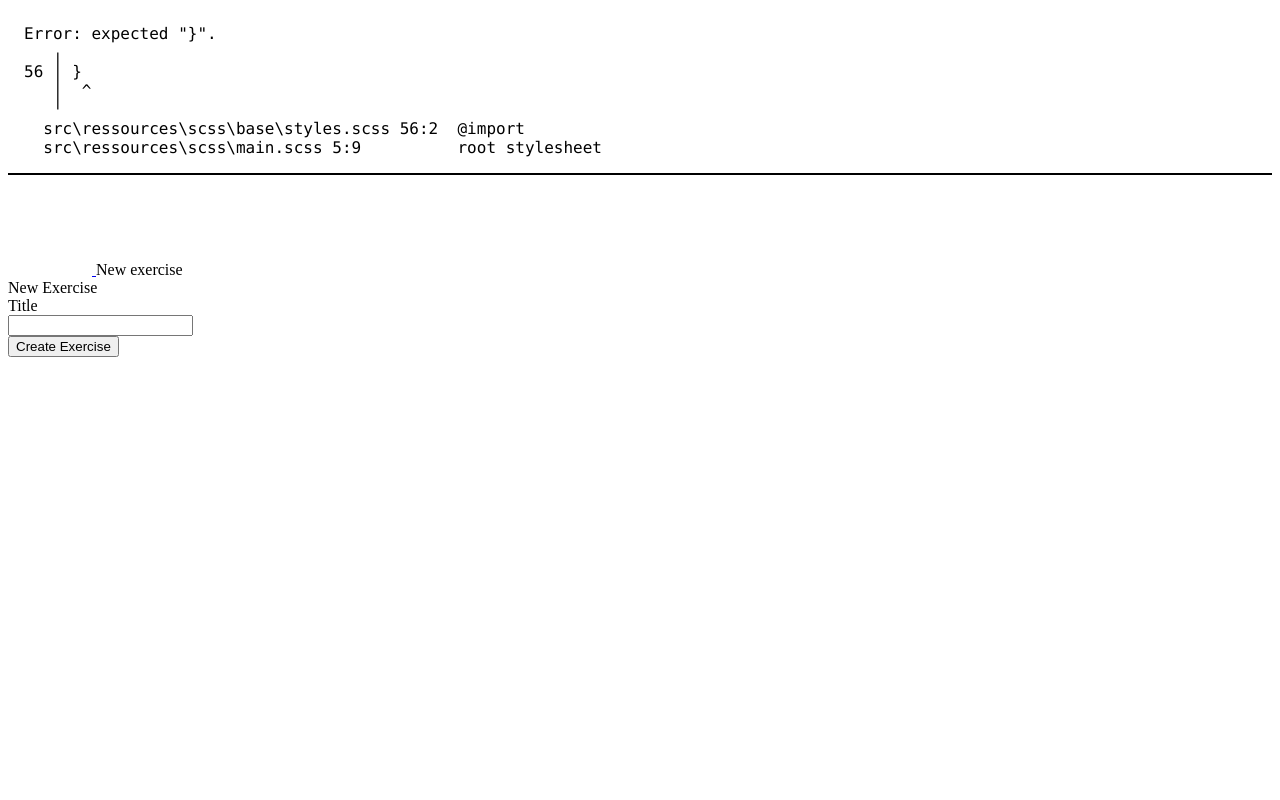
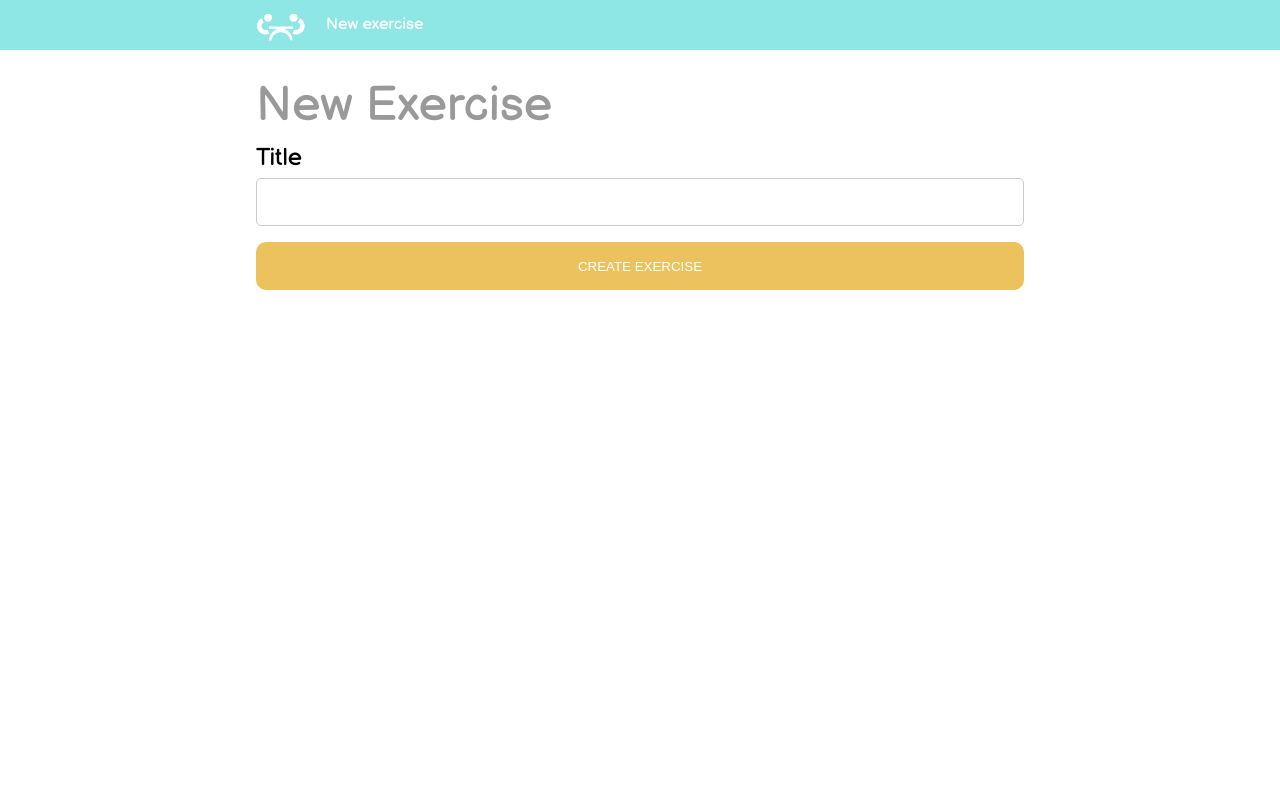
Before and after one commit to CPNV-ES/DDQ-Exercise-Looper, a PHP site: page /exercises/new in a window 1280 px wide. Run offline with PHP 8.4, Linux system fonts and the light colour scheme.

Commit message:
Add table.scss

```diff
--- a/src/public/main.css
+++ b/src/public/main.css
@@ -1,18 +1,328 @@
-/* Error: expected "}".
- *    ,
- * 56 | }
- *    |  ^
- *    '
- *   src\ressources\scss\base\styles.scss 56:2  @import
- *   src\ressources\scss\main.scss 5:9          root stylesheet */
+@import url("https://fonts.googleapis.com/css2?family=Balsamiq+Sans&display=swap");
+*, *:before, *:after {
+  box-sizing: border-box;
+}
 
-body::before {
-  font-family: "Source Code Pro", "SF Mono", Monaco, Inconsolata, "Fira Mono",
-      "Droid Sans Mono", monospace, monospace;
-  white-space: pre;
+html, body, div, span, object, iframe, figure, h1, h2, h3, h4, h5, h6, p, blockquote, pre, a, code, em, img, small, strike, strong, sub, sup, tt, b, u, i, ol, ul, li, fieldset, form, label, table, caption, tbody, tfoot, thead, tr, th, td, main, canvas, embed, footer, header, nav, section, video {
+  margin: 0;
+  padding: 0;
+  border: 0;
+  font-size: 100%;
+  font: inherit;
+  vertical-align: baseline;
+  text-rendering: optimizeLegibility;
+  -webkit-font-smoothing: antialiased;
+  text-size-adjust: none;
+}
+
+footer, header, nav, section, main {
   display: block;
-  padding: 1em;
-  margin-bottom: 1em;
-  border-bottom: 2px solid black;
-  content: 'Error: expected "}".\a    \2577 \a 56 \2502  }\a    \2502   ^\a    \2575 \a   src\\ressources\\scss\\base\\styles.scss 56:2  @import\a   src\\ressources\\scss\\main.scss 5:9          root stylesheet';
 }
+
+body {
+  line-height: 1;
+}
+
+ol, ul {
+  list-style: none;
+}
+
+blockquote, q {
+  quotes: none;
+}
+
+blockquote:before, blockquote:after, q:before, q:after {
+  content: "";
+  content: none;
+}
+
+table {
+  border-collapse: collapse;
+  border-spacing: 0;
+}
+
+input {
+  -webkit-appearance: none;
+  border-radius: 0;
+}
+
+html,
+body {
+  font-family: Balsamiq Sans;
+  font-size: 16px;
+}
+
+.bg-primary {
+  background-color: #ebc25e;
+}
+
+.bg-create {
+  background-color: #8ee6e5;
+}
+
+.bg-manage {
+  background-color: #a7db87;
+}
+
+.bg-grey {
+  background: #cccccc;
+}
+
+.text-grey {
+  color: #cccccc;
+}
+
+.text-white {
+  color: #ffffff;
+}
+
+.page-title {
+  font-size: 3rem;
+  color: #999999;
+  margin-top: 1rem;
+}
+
+.fieldContainer {
+  margin: 25px 0 25px 0;
+}
+.fieldContainer input {
+  width: 100%;
+  height: 30px;
+}
+.fieldContainer textarea {
+  width: 100%;
+}
+.fieldContainer label {
+  display: block;
+}
+.fieldContainer .input-title {
+  color: #999999;
+  margin-top: 1rem;
+}
+
+.container-main {
+  width: 60%;
+  margin: auto;
+}
+
+.container-rounded {
+  width: 100%;
+  border-radius: 10px;
+  margin-top: 1rem;
+  text-align: center;
+  color: #999999;
+}
+
+.row {
+  width: 100%;
+  margin: auto;
+  display: flex;
+  flex-wrap: wrap;
+  justify-content: space-between;
+  padding-top: 1rem;
+}
+
+.col-1 {
+  width: calc(100% / 1);
+}
+@media (max-width: 1400px) {
+  .col-1 {
+    width: 100%;
+  }
+}
+
+.col-2 {
+  width: calc(100% / 2);
+}
+@media (max-width: 1400px) {
+  .col-2 {
+    width: 100%;
+  }
+}
+
+.col-3 {
+  width: calc(100% / 3);
+}
+@media (max-width: 1400px) {
+  .col-3 {
+    width: 100%;
+  }
+}
+
+.col-4 {
+  width: calc(100% / 4);
+}
+@media (max-width: 1400px) {
+  .col-4 {
+    width: 100%;
+  }
+}
+
+.col-5 {
+  width: calc(100% / 5);
+}
+@media (max-width: 1400px) {
+  .col-5 {
+    width: 100%;
+  }
+}
+
+.col-6 {
+  width: calc(100% / 6);
+}
+@media (max-width: 1400px) {
+  .col-6 {
+    width: 100%;
+  }
+}
+
+.col-7 {
+  width: calc(100% / 7);
+}
+@media (max-width: 1400px) {
+  .col-7 {
+    width: 100%;
+  }
+}
+
+.col-8 {
+  width: calc(100% / 8);
+}
+@media (max-width: 1400px) {
+  .col-8 {
+    width: 100%;
+  }
+}
+
+.col-9 {
+  width: calc(100% / 9);
+}
+@media (max-width: 1400px) {
+  .col-9 {
+    width: 100%;
+  }
+}
+
+.col-10 {
+  width: calc(100% / 10);
+}
+@media (max-width: 1400px) {
+  .col-10 {
+    width: 100%;
+  }
+}
+
+.col-11 {
+  width: calc(100% / 11);
+}
+@media (max-width: 1400px) {
+  .col-11 {
+    width: 100%;
+  }
+}
+
+.col-12 {
+  width: calc(100% / 12);
+}
+@media (max-width: 1400px) {
+  .col-12 {
+    width: 100%;
+  }
+}
+
+.button {
+  height: 3rem;
+  display: block;
+  text-decoration: none;
+  text-align: center;
+  line-height: 3rem;
+  border-radius: 10px;
+  margin: 1rem;
+  text-transform: uppercase;
+}
+.button:hover {
+  background-color: #999999;
+}
+
+form {
+  width: 100%;
+  font-size: 1.5rem;
+}
+form .input-text {
+  width: 100%;
+  height: 3rem;
+  padding: 1rem;
+  border: 1px solid #cccccc;
+  border-radius: 5px;
+  margin-top: 0.5rem;
+  font-size: 1.5rem;
+}
+form .input-text:focus {
+  outline: none;
+  border: 1px solid #ebc25e;
+}
+form .button {
+  width: 100%;
+  margin: 1rem 0 0 0;
+  border: none;
+}
+form .button:hover {
+  cursor: pointer;
+}
+
+table td, table th {
+  padding: 1rem 0;
+  border-bottom: 1px solid #cccccc;
+}
+
+table {
+  width: 100%;
+  margin-top: 2rem;
+}
+table th {
+  color: #999999;
+  text-align: start;
+}
+table td img {
+  height: 20px;
+  width: 20px;
+  color: #ebc25e;
+}
+table td:nth-child(2) {
+  text-align: end;
+}
+
+.header-basic, .header-home {
+  width: 100%;
+  display: inline-flex;
+  text-align: center;
+  align-items: center;
+}
+
+.header-home {
+  height: 300px;
+  font-size: 3rem;
+  letter-spacing: 1.1rem;
+  justify-content: center;
+}
+.header-home a {
+  position: absolute;
+  margin-bottom: 130px;
+}
+.header-home div {
+  margin-top: 100px;
+}
+
+.header-basic {
+  height: 50px;
+  padding-left: 20%;
+}
+.header-basic img {
+  height: 50px;
+  width: 50px;
+}
+.header-basic span {
+  margin: auto 20px;
+}
+
+/*# sourceMappingURL=main.css.map */
--- /dev/null
+++ b/src/ressources/scss/components/table.scss
@@ -0,0 +1,31 @@
+%table-properties {
+  padding: 1rem 0;
+  border-bottom: 1px solid $color-grey;
+}
+
+table {
+  width: 100%;
+  margin-top: 2rem;
+
+  th {
+    @extend %table-properties;
+
+    color: $color-dark-grey;
+    text-align: start;
+
+  }
+
+  td {
+    @extend %table-properties;
+
+    img {
+      height: 20px;
+      width: 20px;
+      color: $color-primary;
+    }
+
+    &:nth-child(2) {
+      text-align: end;
+    }
+  }
+}
--- a/src/ressources/scss/layout/header.scss
+++ b/src/ressources/scss/layout/header.scss
@@ -38,11 +38,3 @@
     margin: auto 20px;
   }
 }
-
-@for $i from 1 through 12 {
-  .col-#{$i} {
-    @media (max-width: 1400px){
-      width: 100%;
-    }
-  }
-}
--- a/src/ressources/scss/main.scss
+++ b/src/ressources/scss/main.scss
@@ -10,4 +10,6 @@
 
 @import "components/forms";
 
+@import "components/table";
+
 @import "layout/header";
```
Also changed, not shown: src/ressources/views/exercises/manage.php (+16 -2 lines), src/public/images/bar-chart.svg (added), 1 other file.
